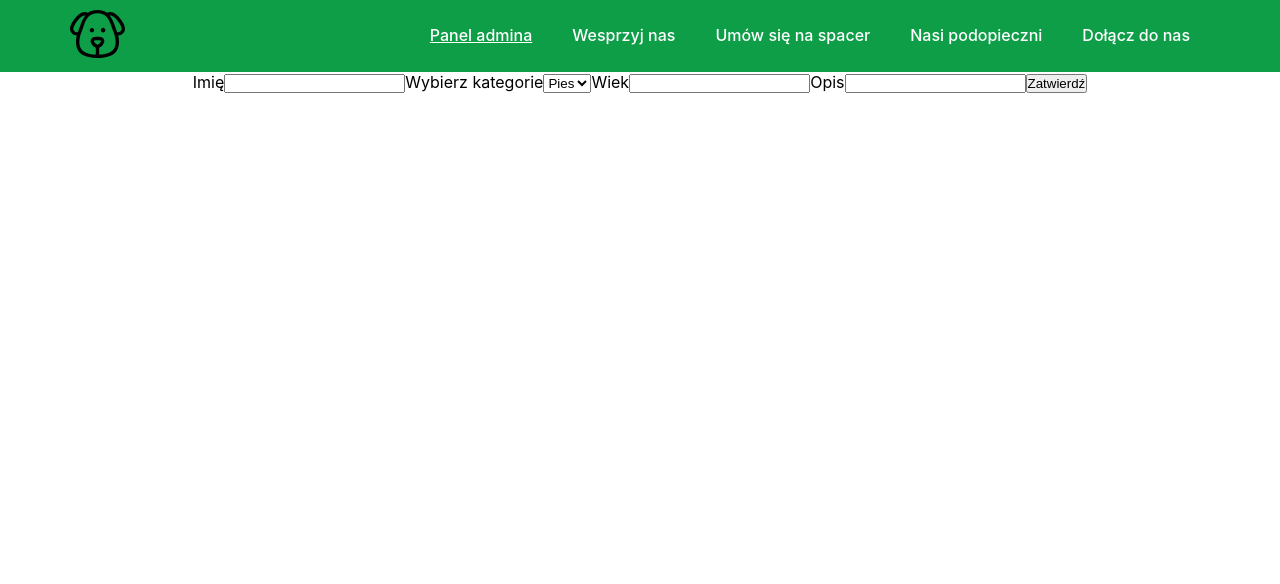
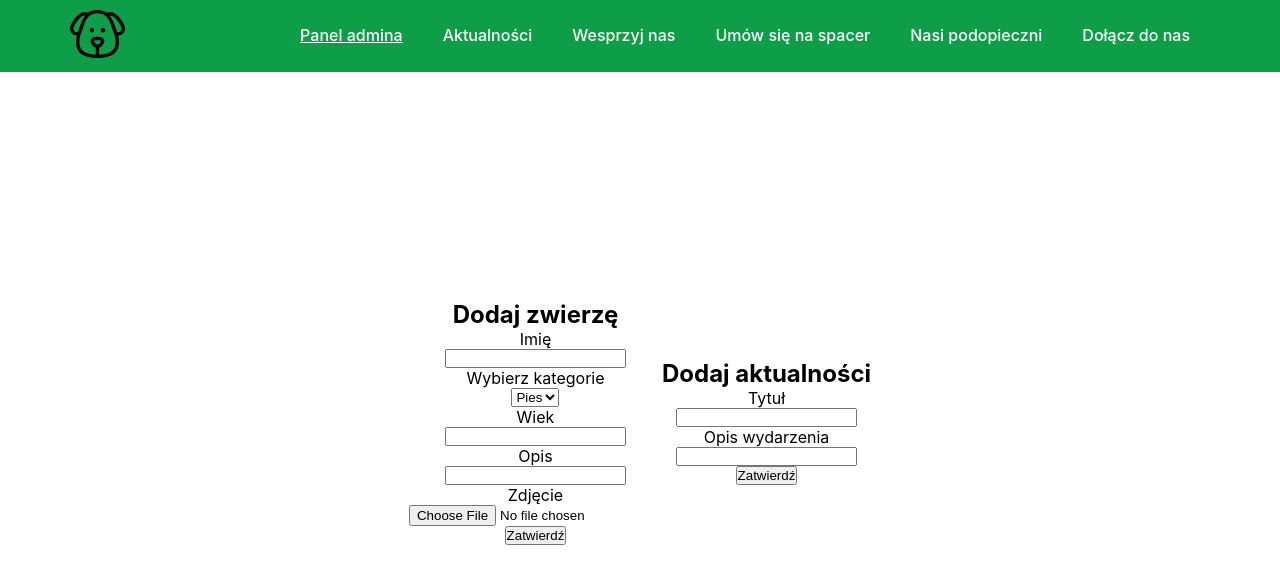
Before and after one commit to MateuszDobosz/ProjektZespolowy-Frontend, a React (Create React App) app: page /admin in a window 1280 px wide. Shown: the top 584 px of the page. Built offline with nearby package versions, Linux system fonts and the light colour scheme; no server answers.

Commit message:
add forms

```diff
--- a/package.json
+++ b/package.json
@@ -18,7 +18,8 @@
     "react-scripts": "3.4.3",
     "redux": "^4.0.5",
     "redux-thunk": "^2.3.0",
-    "styled-components": "^5.2.0"
+    "styled-components": "^5.2.0",
+    "yup": "^0.29.3"
   },
   "scripts": {
     "start": "react-scripts start",
--- a/src/App.js
+++ b/src/App.js
@@ -8,6 +8,7 @@ import { useDispatch } from "react-redux";
 import { autoLogin } from "./actions/userActions";
 import AdminPage from "./pages/AdminPage";
 import AnimalsPage from "./pages/AnimalsPage";
+import NewsPage from "./pages/NewsPage";
 
 const Wrapper = styled.div`
   display: flex;
@@ -28,6 +29,7 @@ const App = () => {
         <Switch>
           <Route path="/donate"></Route>
           <Route path="/walk"></Route>
+          <Route path='/news' component={NewsPage}></Route>
           <Route path="/animals" component={AnimalsPage}></Route>
           <Route path="/admin" component={AdminPage}></Route>
           <Route path="/login" component={LoginPage}></Route>
--- a/src/components/AddAnimalForm.js
+++ b/src/components/AddAnimalForm.js
@@ -1,5 +1,16 @@
 import React from 'react';
 import { useFormik } from 'formik';
+import styled from 'styled-components';
+import ValidationSchema from './Validations/AddAnimalValidarion';
+
+
+const Form = styled.form`
+display:flex;
+justify-content:center;
+flex-direction:column;
+align-items:center;
+
+`
 
 const AddAnimalForm = () => {
     const formik = useFormik({
@@ -9,13 +20,14 @@ const AddAnimalForm = () => {
             age: '',
             description: '',
         },
-
+        ValidationSchema,
         onSubmit: values => {
             console.log(values);
         },
     });
     return (
-        <form onSubmit={formik.handleSubmit}>
+        <Form onSubmit={formik.handleSubmit}>
+            <h1>Dodaj zwierzę</h1>
             <label htmlFor="title">Imię</label>
             <input
                 id="title"
@@ -47,11 +59,15 @@ const AddAnimalForm = () => {
                 value={formik.values.description}
             />
 
-
+            <label htmlFor="pet-image">Zdjęcie</label>
+            <input type="file"
+                id="pet-image" name="pet-image"
+                accept="image/png, image/jpeg"
+                onChange={formik.handleChange} />
 
             <button type="submit">Zatwierdź</button>
 
-        </form >
+        </Form >
     );
 };
 
--- /dev/null
+++ b/src/components/AddNewsForm.js
@@ -0,0 +1,53 @@
+import React from 'react';
+import { useFormik } from 'formik';
+import styled from 'styled-components';
+
+
+const Form = styled.form`
+display:flex;
+justify-content:center;
+flex-direction:column;
+align-items:center;
+
+
+`
+
+const AddNewsForm = () => {
+    const formik = useFormik({
+        initialValues: {
+            title: '',
+            description: '',
+        },
+
+        onSubmit: values => {
+            console.log(values);
+        },
+    });
+    return (
+        <Form onSubmit={formik.handleSubmit}>
+            <h1>Dodaj aktualności</h1>
+            <label htmlFor="title">Tytuł</label>
+            <input
+                id="title"
+                name="title"
+                type="text"
+                onChange={formik.handleChange}
+                value={formik.values.title}
+            />
+            <label htmlFor="description">Opis wydarzenia</label>
+            <input
+                id="descriptio "
+                name="description"
+                type="textarea"
+                onChange={formik.handleChange}
+                value={formik.values.description}
+            />
+
+
+            <button type="submit">Zatwierdź</button>
+
+        </Form >
+    );
+};
+
+export default AddNewsForm;
--- a/src/components/Menu.js
+++ b/src/components/Menu.js
@@ -52,6 +52,9 @@ const Menu = () => {
             <StyledLink to="/admin" activeClassName="active1">
               Panel admina
             </StyledLink>
+            <StyledLink to="/news" activeClassName="active1">
+              Aktualności
+            </StyledLink>
             <StyledLink to="/donates" activeClassName="active1">
               Wesprzyj nas
             </StyledLink>
--- /dev/null
+++ b/src/components/News.js
@@ -0,0 +1,26 @@
+import React from 'react';
+import styled from 'styled-components';
+
+const Wrapper = styled.div`
+display:flex;
+flex-direction:column;
+justify-content:space-between;
+align-items:center;
+height: 200px;
+width:100%;
+border:red solid 2px;
+margin: 50px 0;
+`
+const Title = styled.h1`
+
+`
+const Description = styled.p`
+font-size:15px;
+`
+
+const News = ({ title, description }) => <Wrapper>
+    <Title>{title}</Title>
+    <Description>{description}</Description>
+</Wrapper>
+
+export default News;
--- /dev/null
+++ b/src/components/Validations/AddAnimalValidarion.js
@@ -0,0 +1,13 @@
+import * as Yup from 'yup';
+
+const validationSchema = Yup.object({
+    title: Yup.string()
+        .max(15, 'Must be 15 characters or less')
+        .required('Required'),
+    category: Yup.string()
+        .required('Required'),
+    age: Yup.number().required('Required'),
+    description: Yup.string().required('Required')
+})
+
+export default validationSchema;
--- a/src/components/Wrapper.js
+++ b/src/components/Wrapper.js
@@ -2,11 +2,14 @@ import styled from 'styled-components';
 
 const Wrapper = styled.section`
 max-width:1140px;
-min-height:calc(100vh - 50px);
+width:100%;
+min-height:calc(100vh - 100px);
 margin:0px auto;
 display:flex;
 flex-direction:row;
 flex-wrap:wrap;
+justify-content:center;
+align-items:center;
 `
 
 export default Wrapper;
--- a/src/pages/AdminPage.js
+++ b/src/pages/AdminPage.js
@@ -1,8 +1,12 @@
 import React from "react";
 import AddAnimalForm from "../components/AddAnimalForm";
+import AddNewsForm from "../components/AddNewsForm";
 import Wrapper from '../components/Wrapper';
 
 
-const AdminPage = () => <Wrapper><AddAnimalForm /></Wrapper>;
+const AdminPage = () => <Wrapper>
+    <AddAnimalForm />
+    <AddNewsForm />
+</Wrapper>;
 
 export default AdminPage;
--- /dev/null
+++ b/src/pages/NewsPage.js
@@ -0,0 +1,12 @@
+import React from 'react';
+import News from '../components/News';
+import Wrapper from '../components/Wrapper';
+
+const NewsList = [{
+    title: "Zbiórka dla schroniska",
+    description: "Zbiórka odbędzie się 10.12.2020, zapraszamy"
+}]
+
+const NewsPage = () => <Wrapper><News title={NewsList[0].title} description={NewsList[0].description} /></Wrapper>
+
+export default NewsPage;
```
Also changed, not shown: src/components/Validations/AddNewsValidation.js (added, +10 -0 lines), 1 other file (tests, documents, lock files or other folders).
